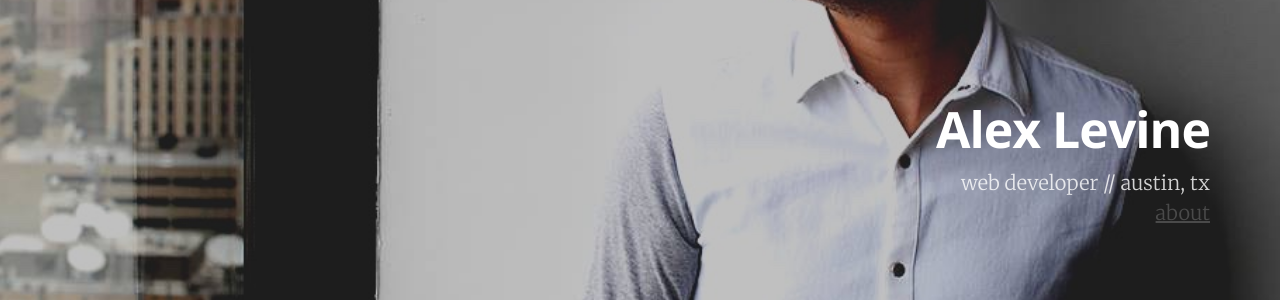
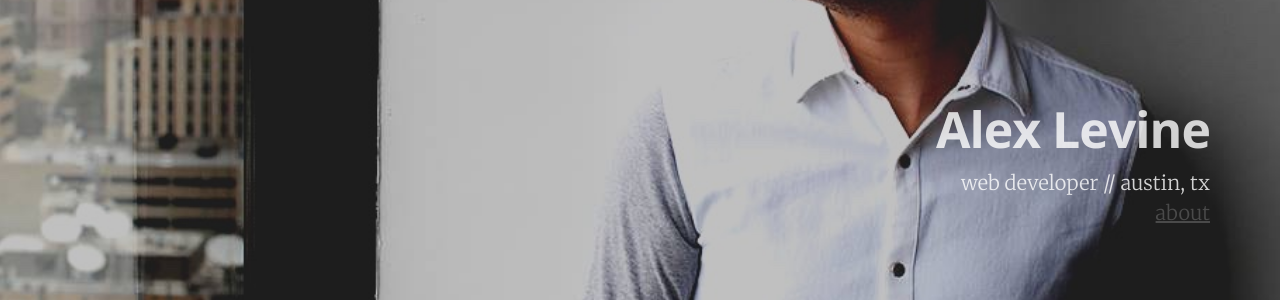
Before and after one commit to a17levine/a17levine.github.io, a Jekyll site: the page built from index.html, in a window 1280 px wide. Shown: the part 358-658 px from the top of the page. Built offline with Jekyll 4.4.1, drawn with Linux system fonts in a browser that asks for light colours; nearby versions of some CDN libraries; Markdown is read by kramdown in place of the engine named in the settings; the list of posts is cut into pages by our own code.

Commit message:
changed color

```diff
--- a/assets/css/screen.css
+++ b/assets/css/screen.css
@@ -678,7 +678,7 @@ margin on the iframe, cause it breaks stuff. */
     letter-spacing: -1px;
     font-weight: 700;
     font-family: "Open Sans", sans-serif;
-    color: #fff;
+    color: rgba(255,255,255,0.8);
 }
 
 .page-description {
```
